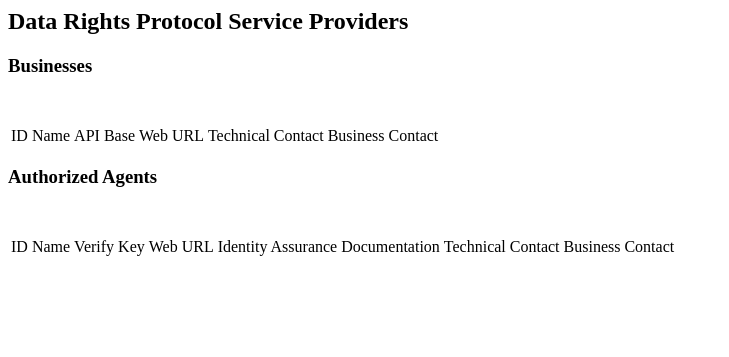
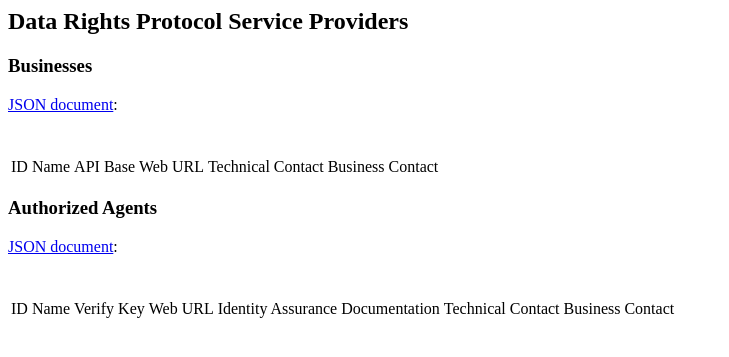
Before and after one commit to consumer-reports-innovation-lab/osiraa, a Django app: template drp_aa_mvp/service_directories/templates/service_directories/index.html in a window 1280 px wide. Shown: the top 357 px of the page, without its empty margins (0-729 px from the left). Run offline with Django 3.2, Linux system fonts and the light colour scheme; the template is opened without the code that fills it, so the values that code supplies are empty; parts of the project's set-up code (start-up, migrations or seed data) failed here and were passed over.

Commit message:
link to JSON directory objects

```diff
--- a/drp_aa_mvp/service_directories/templates/service_directories/index.html
+++ b/drp_aa_mvp/service_directories/templates/service_directories/index.html
@@ -1,6 +1,8 @@
 <h2>Data Rights Protocol Service Providers</h2>
 
 <h3>Businesses</h3>
+
+<a href="/directories/businesses">JSON document</a>:
 
 <pre>
   {{ json_cbs }}
@@ -31,6 +33,8 @@
 
 <h3>Authorized Agents</h3>
 
+<a href="/directories/agents">JSON document</a>:
+
 <pre>
   {{ json_aas }}
 </pre>
```
